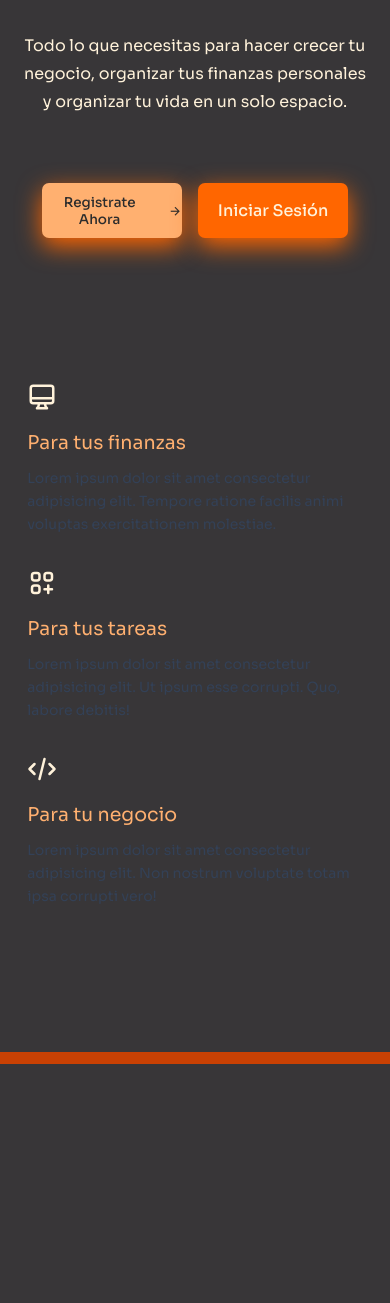
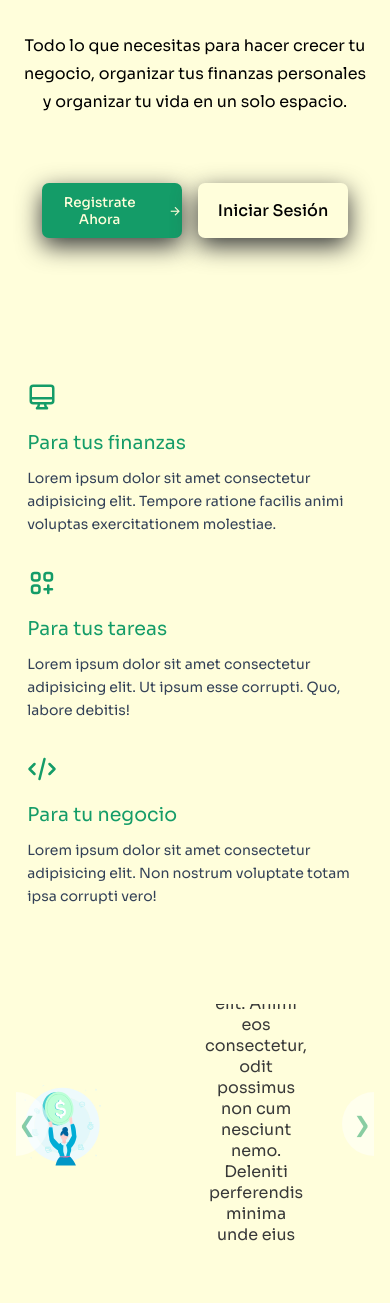
Before and after one commit to gusdevv/CashWise, a plain HTML site: page landing.html in a window 390 px wide. Shown: the part 697-2000 px from the top of the page. Before the commit the page ends 1761 px from the top, so only its background shows below. Drawn offline with nearby package versions, Linux system fonts and the light colour scheme; a web font is replaced by a local one.

Commit message:
Landing al 90%

```diff
--- a/css/landing.css
+++ b/css/landing.css
@@ -15,21 +15,120 @@
 
 /* ==== CSS VARIABLES ==== */
 :root {
-  --fondo-color: #383638;
-  --color-principal: #c94103;
-  --colores-enlaces: #e78300;
-  --color-hover: #ff6600;
-  --color-heading: #ffb070;
-  --text-content: #fff2da;
-  --fixed-header-height: 4.5rem;
+--dark: #383939;
+--main-green: #149c68;
+--secondary: #38c958;
+--light: #aee637;
+--background: #fffedb;
+--fixed-header-height: 4.5rem;
 }
 
-/* ==== RESET HTML ==== */
+/*CARRUSEL*/
+.slider-wrapper {
+  margin: 1rem;
+  position: relative;
+  overflow: hidden;
+}
+
+.slides-container {
+  height: 15rem;
+  width: 100%;
+  display: flex;
+  overflow: scroll;
+  scroll-behavior: smooth;
+  list-style: none;
+  margin: 0;
+  padding: 0;
+  scrollbar-width: none;
+}
+
+.slide-arrow {
+  position: absolute;
+  display: flex;
+  top: 0;
+  bottom: 0;
+  margin: auto;
+  height: 4rem;
+  background-color: white;
+  color: var(--main-green);
+  border: none;
+  width: 2rem;
+  font-size: 3rem;
+  padding: 0;
+  cursor: pointer;
+  opacity: 0.5;
+  transition: opacity 100ms;
+}
+
+.slide-arrow:hover,
+.slide-arrow:focus {
+  opacity: 3;
+}
+
+#slide-arrow-prev {
+  left: 0;
+  padding-left: 0.25rem;
+  border-radius: 0 2rem 2rem 0;
+}
+
+#slide-arrow-next {
+  right: 0;
+  padding-left: 0.75rem;
+  border-radius: 2rem 0 0 2rem;
+}
+
+.slide {
+  width: 100%;
+  height: 100%;
+  flex: 1 0 100%;
+  display: flex;
+  align-items: center;
+  justify-content: space-around;
+}
+.texto-carousel h3{
+text-align: center;
+color: var(--main-green);
+}
+
+.texto-carousel p{
+  text-align: center;
+  max-width: 100%; /* Ajusta el tamaño máximo del texto */
+  margin-top:  0.5rem; /* Elimina los márgenes predeterminados del párrafo */
+  margin-left: 5rem;
+  margin-right: 5rem;
+  padding: 1rem; /* Añade un poco de espacio alrededor del texto */
+  color: var(--dark);
+
+}
+.slide img {
+  max-width: 26%; /* Ajusta el tamaño máximo de la imagen */
+  height: auto;
+}
+
+
+.slide:nth-child(1) {
+  background-color: var(--background);
+}
+
+.slide:nth-child(2) {
+  background-color: var(--background);
+}
+
+.slide:nth-child(3) {
+  background-color: var(--background);
+}
+
+.slide:nth-child(4) {
+  background-color: var(--background);
+}
+
+
+/*BODY*/
 body {
   width: 100%;
   height: 100vh;
   overflow-x: hidden;
-  background-color: var(--fondo-color);
+  background-color: var(--background);
 }
 ul li {
   list-style-type: none;
@@ -70,8 +169,9 @@ button {
 /* ==== LOGO ==== */
 .logo h2 {
   font-family: "Inter", sans-serif;
+  font-weight: bolder;
   font-size: 48px;
-  color: var(--color-principal);
+  color: var(--main-green);
 }
 /* ====  NAV-MENU  ==== */
 .nav_menu_list {
@@ -82,19 +182,19 @@ button {
   margin: 0 2rem;
 }
 .nav_menu_item .nav_menu_link {
-  font-size: 16.5px;
-  line-height: 27px;
-  color: var(--colores-enlaces);
+  font-size: 18px;
+  line-height: 28px;
+  color: var(--dark);
   text-transform: capitalize;
   letter-spacing: 0.5px;
 }
 .nav_menu_link:hover {
-  color: var(--color-hover);
+  color: var(--secondary);
 }
 .toggle_btn {
   font-size: 20px;
   font-weight: 600;
-  color: var(--color-heading);
+  color: var(--secondary);
   z-index: 4;
 }
 .nav_menu,
@@ -129,7 +229,7 @@ button {
   line-height: 55px;
 }
 .main-heading span {
-  color: var(--color-hover);
+  color: var(--secondary);
 }
 .info-text {
   margin-top: 1.5rem;
@@ -145,10 +245,10 @@ button {
 .btn {
   width: 110px;
   height: 50px;
-  background-color: var(--color-heading);
+  background-color: var(--main-green);
   display: block;
   font-size: 16px;
-  color: #2e2e2e;
+  color: var(--background);
   text-transform: capitalize;
   border-radius: 7px;
   letter-spacing: 1px;
@@ -156,7 +256,7 @@ button {
 }
 .btn:hover {
   transform: translateY(-3px);
-  background-color: var(--color-principal);
+  background-color: var(--secondary);
 }
 .view_more_btn {
   width: 180px;
@@ -166,10 +266,10 @@ button {
   justify-content: center;
   font-size: 16px;
   letter-spacing: 0;
-  color: #2c2c2c;
+  color: var(--background);
   font-weight: 500;
   margin-right: 10px;
-  box-shadow: 0 0.5rem 1.5rem var(--color-hover);
+  box-shadow: 0 0.5rem 1.5rem var(--dark);
 }
 .view_more_btn i {
   margin-left: 0.7rem;
@@ -184,12 +284,12 @@ button {
   font-weight: 500;
   color: #272727;
   letter-spacing: 0;
-  background-color: var(--color-hover);
+  background-color: var(--background);
   color: var(--text-content);
-  box-shadow: 0 0.5rem 1.5rem var(--color-hover);
+  box-shadow: 0 0.5rem 1.5rem var(--dark);
 }
 .documentation_btn:hover {
-  background-color: #2e2e2e;
+  background-color: var(--secondary);
   transition: box-shadow 0.25s ease, transform 0.25s ease;
 }
 .grid-item-2 {
@@ -225,7 +325,7 @@ button {
 .icon svg {
   width: 30px;
   height: 30px;
-  color: var(--text-content);
+  color: var(--main-green);
 }
 .featured_info {
   width: 100%;
@@ -235,7 +335,7 @@ button {
   display: block;
   font-size: 21px;
   line-height: 33px;
-  color: var(--color-heading);
+  color: var(--main-green);
 }
 .featured_info p {
   display: block;
@@ -248,7 +348,7 @@ button {
 }
 footer {
   width: 100%;
-  background-color: var(--color-principal);
+  background-color: var(--dark);
   height: 12px;
   margin-top: 8rem;
 }
@@ -274,7 +374,7 @@ footer {
     display: block;
     top: 2.5%;
     right: -100%;
-    background-color: #fff;
+    background-color: var(--background);
     padding: 3rem;
     border-radius: 10px;
     box-shadow: 0 0.5rem 1.5rem rgba(22, 28, 45, 0.1);
@@ -297,10 +397,10 @@ footer {
     position: absolute;
     right: 10%;
     font-size: 25px;
-    color: #50689e;
+    color: var(--dark);
   }
   .close_btn:hover {
-    color: #000;
+    color: var(--secondary);
   }
   .wrapper {
     padding: 0 0.7rem;
--- a/js/landing.js
+++ b/js/landing.js
@@ -66,3 +66,19 @@ gsap.from(".team_img_wrapper img", {
   delay: 3,
   duration: 1,
 });
+
+// CARROUSEL ANIMATION
+const slidesContainer = document.getElementById("slides-container");
+const slide = document.querySelector(".slide");
+const prevButton = document.getElementById("slide-arrow-prev");
+const nextButton = document.getElementById("slide-arrow-next");
+
+nextButton.addEventListener("click", () => {
+  const slideWidth = slide.clientWidth;
+  slidesContainer.scrollLeft += slideWidth;
+});
+
+prevButton.addEventListener("click", () => {
+  const slideWidth = slide.clientWidth;
+  slidesContainer.scrollLeft -= slideWidth;
+});
--- a/landing.html
+++ b/landing.html
@@ -38,16 +38,16 @@
                 <div class="menu-principal">
                     <ul class="nav_menu_list">
                         <li class="nav_menu_item">
-                        <a href="#" class="nav_menu_link">Iniciar Sesión</a>
+                        <a href="./windows/login.html" class="nav_menu_link">Iniciar Sesión</a>
                         </li>
                         <li class="nav_menu_item">
-                        <a href="#" class="nav_menu_link">Registrate</a>
+                        <a href="./windows/signup.html" class="nav_menu_link">Registrate</a>
                         </li>
                         <li class="nav_menu_item">
-                        <a href="#" class="nav_menu_link">Servicios</a>
+                        <a href="#servicios" class="nav_menu_link">Servicios</a>
                         </li>
                         <li class="nav_menu_item">
-                        <a href="#" class="nav_menu_link">Sobre Nosotros</a>
+                        <a href="#aboutus" class="nav_menu_link">Sobre Nosotros</a>
                         </li>
                     </ul>
                 </div>
@@ -82,13 +82,14 @@
           </div>
           <div class="grid-item-2">
             <div class="team_img_wrapper">
-              <img src="./img/landing/team.svg" alt="team-img" />
+              <img src="./img/landing/financecoin.svg" alt="team-img" />
             </div>
           </div>
         </div>
       </div>
     </section>
-
+<!--SERVICIOS-->
+<section id="servicios">
   <section class="wrapper">
     <div class="container" data-aos="fade-up" data-aos-duration="1000">
       <div class="grid-cols-3">
@@ -168,9 +169,53 @@
       </div>
     </div>
   </section>
+</section>
+
+
+
+<!--SOBRE NOSOTROS-->
+<div id="aboutus" class="container" data-aos="fade-up" data-aos-duration="1000">
+    <section class="slider-wrapper">
+        <button class="slide-arrow" id="slide-arrow-prev">
+          &#8249;
+        </button>
+        <button class="slide-arrow" id="slide-arrow-next">
+          &#8250;
+        </button>
+        <ul class="slides-container" id="slides-container">
+          <li class="slide">
+            <img src="./img/landing/financecoin.svg" alt="">
+            <div class="texto-carousel">
+                <h3>¿Qué es CashWise?</h3>
+                <p>Lorem ipsum dolor sit amet consectetur adipisicing elit. Animi eos consectetur, odit possimus non cum nesciunt nemo. Deleniti perferendis minima unde eius provident perspiciatis mollitia, nulla aspernatur accusamus hic nam!</p>
+            </div>
+          </li>
+          <li class="slide">
+            <img src="./img/landing/team.svg" alt="">
+            <div class="texto-carousel">
+                <h3>Misión</h3>
+                <p>Lorem ipsum dolor sit amet consectetur adipisicing elit. Animi eos consectetur, odit possimus non cum nesciunt nemo. Deleniti perferendis minima unde eius provident perspiciatis mollitia, nulla aspernatur accusamus hic nam!</p>
+            </div>
+          </li>
+          <li class="slide">
+            <img src="./img/landing/financecoin.svg" alt="">
+            <div class="texto-carousel">
+                <h3>Visión</h3>
+                <p>Lorem ipsum dolor sit amet consectetur adipisicing elit. Animi eos consectetur, odit possimus non cum nesciunt nemo. Deleniti perferendis minima unde eius provident perspiciatis mollitia, nulla aspernatur accusamus hic nam!</p>
+            </div>
+          </li>
+          <li class="slide">
+            <img src="./img/landing/team.svg" alt="">
+            <div class="texto-carousel">
+                <h3>Comienza Ya</h3>
+                <p>Lorem ipsum dolor sit amet consectetur adipisicing elit. Animi eos consectetur, odit possimus non cum nesciunt nemo. Deleniti perferendis minima unde eius provident perspiciatis mollitia, nulla aspernatur accusamus hic nam!</p>
+            </div>
+          </li>
+        </ul>
+      </section>
+</div>
 
 <footer></footer>
-
     <script src="https://unpkg.com/aos@2.3.1/dist/aos.js"></script>
     <script src="https://cdnjs.cloudflare.com/ajax/libs/gsap/3.8.0/gsap.min.js"></script>
     <script src="./js/landing.js" defer></script>
```
Also changed, not shown: css/login.css (added), img/landing/financecoin.svg (added), js/login.js (added). Lines whose indentation alone changed are shown as unchanged.
